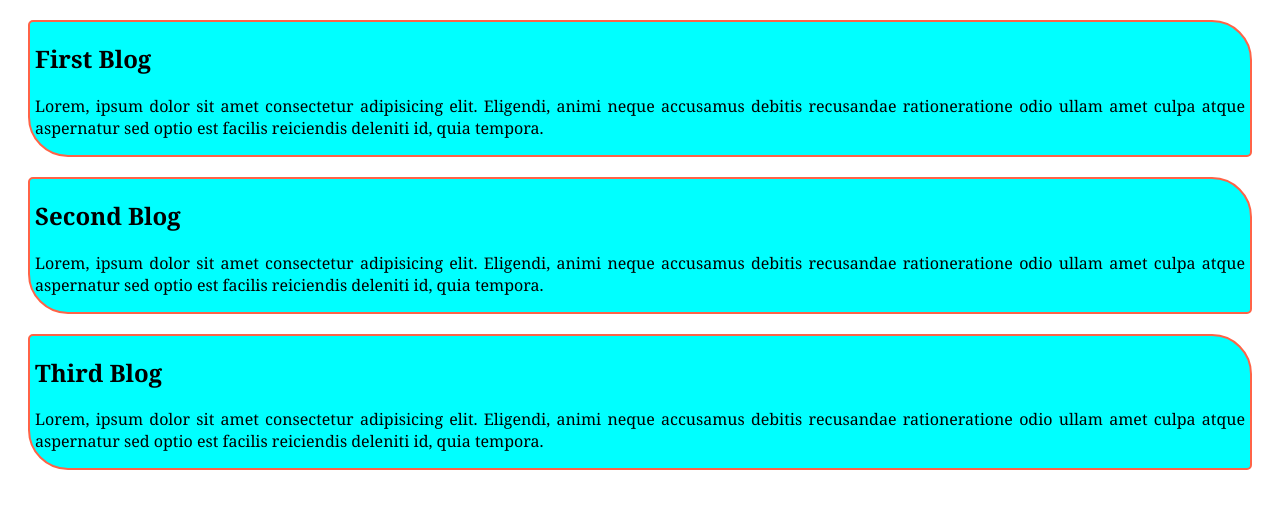
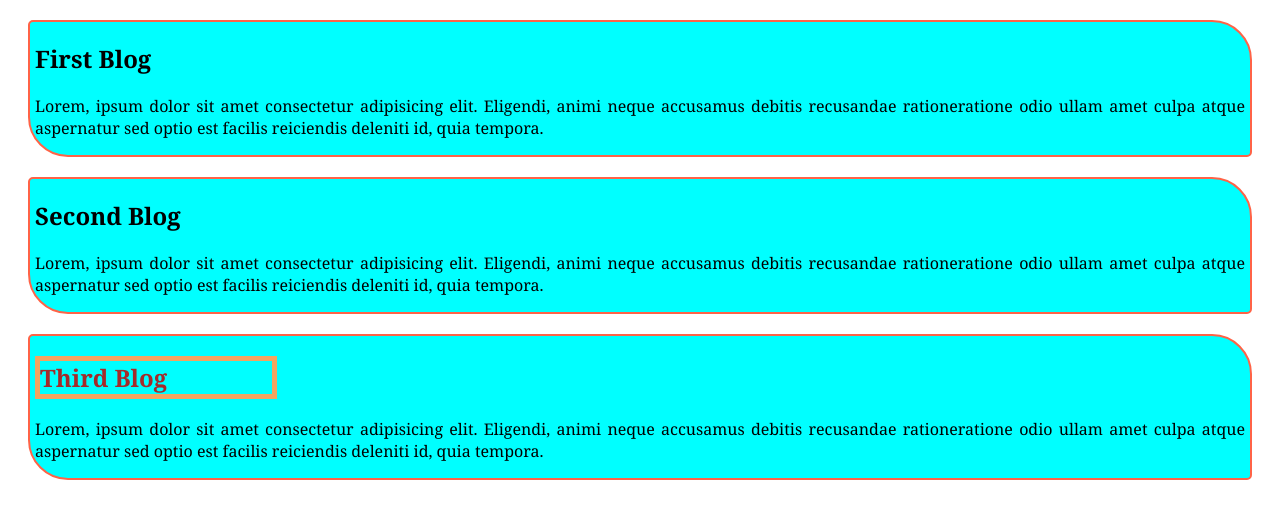
Before and after one commit to Eng-Shifat/my-simple-repo, a plain HTML site: page index.html in a window 1280 px wide. Drawn offline with Linux system fonts and the light colour scheme.

Commit message:
css added

```diff
--- a/Style/unta.css
+++ b/Style/unta.css
@@ -8,3 +8,10 @@ div{
     padding: 0px 5px;
     margin: 20px;
 }
+.Paragaph{
+    color: brown;
+    font-size: 24px;
+    font-weight: 700px;
+    border: 5px solid sandybrown;
+    margin-right: 80%;
+}
--- a/index.html
+++ b/index.html
@@ -16,7 +16,7 @@
         <p>Lorem, ipsum dolor sit amet consectetur adipisicing elit. Eligendi, animi neque accusamus debitis recusandae <span>ratione</span>ratione odio ullam amet culpa atque aspernatur sed optio est facilis reiciendis deleniti id, quia tempora.</p>
     </div>
     <div>
-        <h2>Third Blog</h2>
+        <h2 class="Paragaph">Third Blog</h2>
         <p>Lorem, ipsum dolor sit amet consectetur adipisicing elit. Eligendi, animi neque accusamus debitis recusandae <span>ratione</span>ratione odio ullam amet culpa atque aspernatur sed optio est facilis reiciendis deleniti id, quia tempora.</p>
     </div>
 </body>
```
